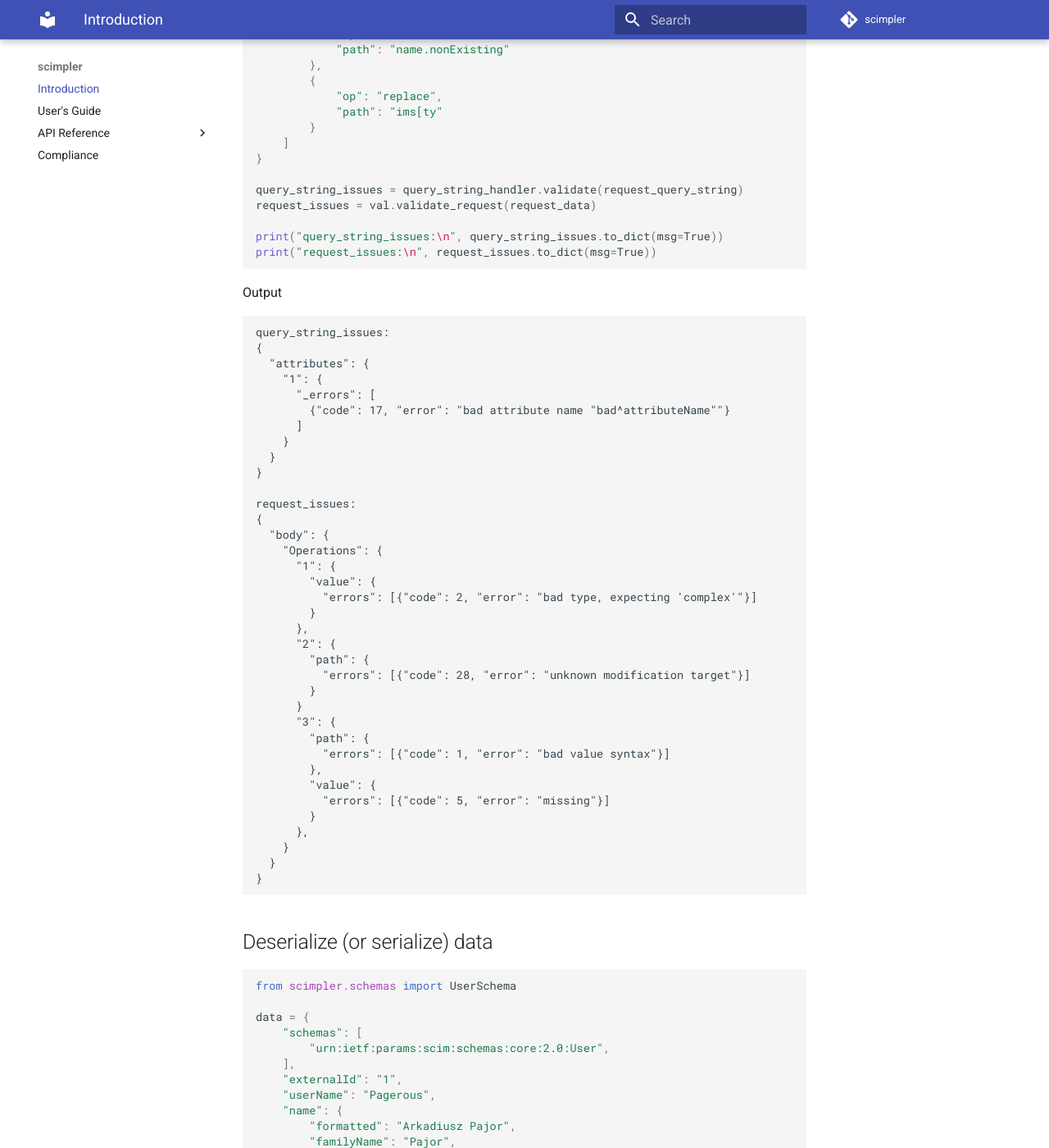
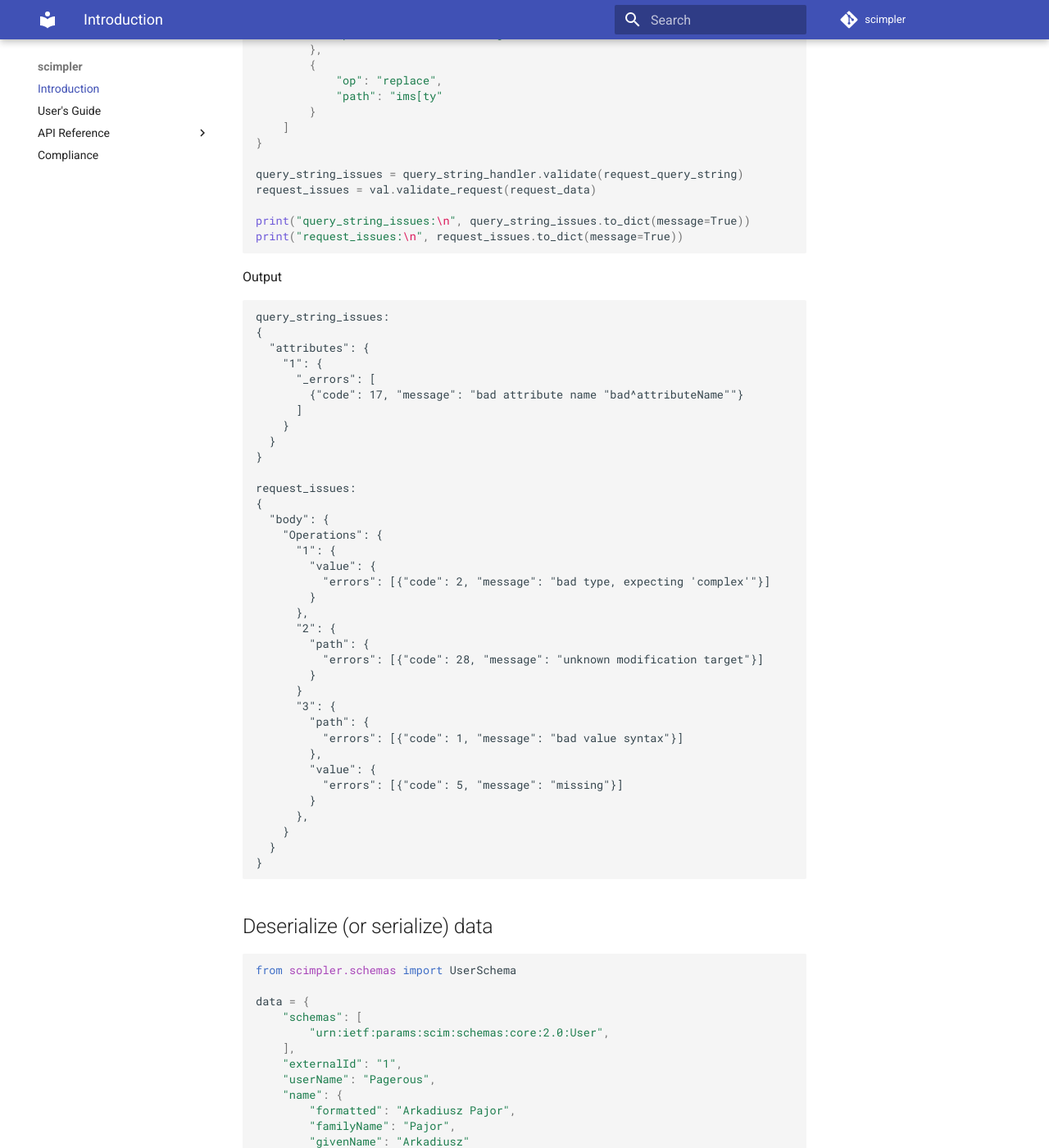
Before and after one commit to Pagerous/scimpler, an MkDocs documentation site: the page built from docs/index.md, in a window 1280 px wide and 1400 px high, scrolled down 1721 px. Shown: the whole window at 82% size. Built offline with MkDocs 1.6.1 and Material for MkDocs 9.7.7, drawn with Linux system fonts in a browser that asks for light colours; comment, search, counter and statistics services are not loaded; some of the changed text lies outside the part shown.

Commit message:
refactor: rename `error` to `message` in validation issues

````diff
--- a/docs/index.md
+++ b/docs/index.md
@@ -49,7 +49,6 @@ config.set_service_provider_config(
 from scimpler import query_string, validator
 from scimpler.schemas import UserSchema
 
-
 query_string_handler = query_string.ResourceObjectPatch()
 val = validator.ResourceObjectPatch(resource_schema=UserSchema())
 
@@ -83,8 +82,8 @@ request_data = {
 query_string_issues = query_string_handler.validate(request_query_string)
 request_issues = val.validate_request(request_data)
 
-print("query_string_issues:\n", query_string_issues.to_dict(msg=True))
-print("request_issues:\n", request_issues.to_dict(msg=True))
+print("query_string_issues:\n", query_string_issues.to_dict(message=True))
+print("request_issues:\n", request_issues.to_dict(message=True))
 ```
 
 Output
@@ -94,7 +93,7 @@ query_string_issues:
   "attributes": {
     "1": {
       "_errors": [
-        {"code": 17, "error": "bad attribute name "bad^attributeName""}
+        {"code": 17, "message": "bad attribute name "bad^attributeName""}
       ]
     }
   }
@@ -106,20 +105,20 @@ request_issues:
     "Operations": {
       "1": {
         "value": {
-          "errors": [{"code": 2, "error": "bad type, expecting 'complex'"}]
+          "errors": [{"code": 2, "message": "bad type, expecting 'complex'"}]
         }
       },
       "2": {
         "path": {
-          "errors": [{"code": 28, "error": "unknown modification target"}]
+          "errors": [{"code": 28, "message": "unknown modification target"}]
         }
       }
       "3": {
         "path": {
-          "errors": [{"code": 1, "error": "bad value syntax"}]
+          "errors": [{"code": 1, "message": "bad value syntax"}]
         },
         "value": {
-          "errors": [{"code": 5, "error": "missing"}]
+          "errors": [{"code": 5, "message": "missing"}]
         }
       },
     }
@@ -175,7 +174,6 @@ from scimpler.data import AttrValuePresenceConfig
 from scimpler.schemas import UserSchema
 from scimpler import validator
 
-
 response_data = {
     "schemas": [
         "urn:ietf:params:scim:schemas:core:2.0:User",
@@ -216,7 +214,7 @@ response_issues = val.validate_response(
     )
 )
 
-print(response_issues.to_dict(msg=True))
+print(response_issues.to_dict(message=True))
 ```
 Output
 ```
@@ -224,23 +222,23 @@ Output
   "body": {
     "name": {
       "familyName": {
-        "_errors": [{"code": 7, "error": "must not be returned"}]
+        "_errors": [{"code": 7, "message": "must not be returned"}]
       }
     },
     "password": {
-      "_errors": [{"code": 7, "error": "must not be returned"}]
+      "_errors": [{"code": 7, "message": "must not be returned"}]
     },
     "emails": {
       "0": {
         "primary": {
-          "_errors": [{"code": 7, "error": "must not be returned"}]
+          "_errors": [{"code": 7, "message": "must not be returned"}]
         }
       }
     }
   },
   "status": {
     "_errors": [
-      {"code": 19, "error": "bad status code, expecting '200'"}
+      {"code": 19, "message": "bad status code, expecting '200'"}
     ]
   }
 }
````
Also changed, not shown: README.md (+12 -14 lines), docs/users_guide.md (+5 -5 lines), 15 other files.
